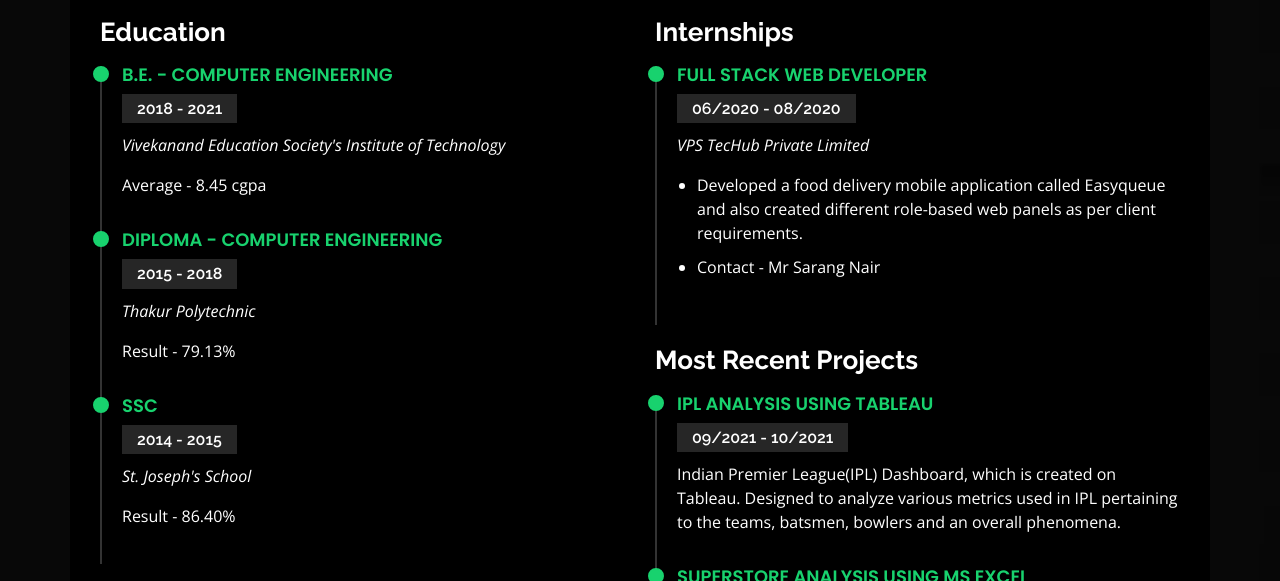
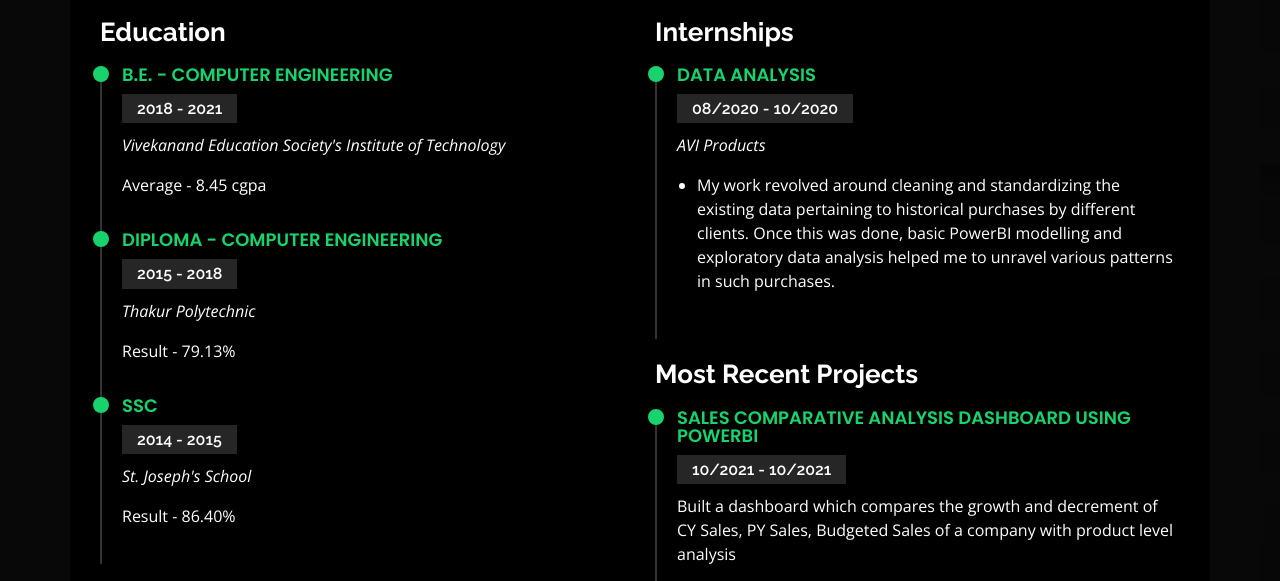
Before and after one commit to chatnanibhavesh/bhaveshchatnani.github.io, a plain HTML site: page index.html in a window 1280 px wide. Both pictures are taken after a click on the link "Resume". Shown: the part 216-797 px from the top of the page. Drawn offline with nearby package versions, Linux system fonts and the light colour scheme.

Commit message:
Update index.html

```diff
--- a/index.html
+++ b/index.html
@@ -429,7 +429,7 @@
                         <p>Check My Resume</p>
                     </div>
                     <div class="col-lg-2">
-                        <a class="btn btn-light" style="border-radius: 50px;" href="assets/Resume.pdf" download="Resume.pdf">Download</a>
+                        <a class="btn btn-light" style="border-radius: 50px;" href="assets/My Resume.pdf" download="Resume.pdf">Download</a>
                     </div>
                 </div>
 
@@ -481,18 +481,25 @@
                 <div class="col-lg-6">
                     <h3 class="resume-title">Internships</h3>
                     <div class="resume-item">
-                        <h4>Full Stack Web Developer</h4>
-                        <h5>06/2020 - 08/2020</h5>
-                        <p><em>VPS TecHub Private Limited</em></p>
+                        <h4>Data Analysis</h4>
+                        <h5>08/2020 - 10/2020</h5>
+                        <p><em>AVI Products</em></p>
                         <p>
                             <ul>
-                                <li>Developed a food delivery mobile application called Easyqueue and also created different role-based web panels as per client requirements.</li>
-                                <li>Contact - Mr Sarang Nair</li>
+                                <li>My work revolved around cleaning and standardizing the existing data pertaining to historical purchases by different clients. Once this was done, basic PowerBI modelling and exploratory data analysis helped me to unravel various patterns in such purchases.</li>
+
                             </ul>
                         </p>
                     </div>
 
 					<h3 class="resume-title">Most Recent Projects</h3>
+
+					<div class="resume-item">
+                        <h4>Sales Comparative Analysis Dashboard using PowerBI</h4>
+                        <h5>10/2021 - 10/2021</h5>
+                        <p>Built a dashboard which compares the growth and decrement of CY Sales, PY Sales, Budgeted Sales of a company with product level analysis</p>
+                    </div>
+
 					<div class="resume-item">
                         <h4>IPL Analysis using Tableau</h4>
                         <h5>09/2021 - 10/2021</h5>
@@ -505,12 +512,12 @@
                         <p>Built several charts based on data available of an ecommerce site using pivot tables and formulae. The charts display profits, losses, based on regions, order type, dates, discounts and many more.</p>
                     </div>
 
-					<div class="resume-item">
-                        <h4>Multiple Intersection Traffic Control System</h4>
-                        <h5>2020 - 2021</h5>
-                        <p>The aim of this project is to develop a traffic system which decides based on current traffic present on the road and aims to reduce the unnecessary waiting time spent on signals. We have used Reinforcement Learning.</p>
-						<!-- <p><em>(https://public.tableau.com/app/profile/bhavesh.chatnani)</em></p> -->
-                    </div>
+					<!-- <div class="resume-item"> -->
+                        <!-- <h4>Multiple Intersection Traffic Control System</h4> -->
+                        <!-- <h5>2020 - 2021</h5>                         -->
+                        <!-- <p>The aim of this project is to develop a traffic system which decides based on current traffic present on the road and aims to reduce the unnecessary waiting time spent on signals. We have used Reinforcement Learning.</p> -->
+						<!-- <!-- <p><em>(https://public.tableau.com/app/profile/bhavesh.chatnani)</em></p> -->
+                    <!-- </div> -->
 
 
                     <!-- <div class="resume-item"> -->
```
